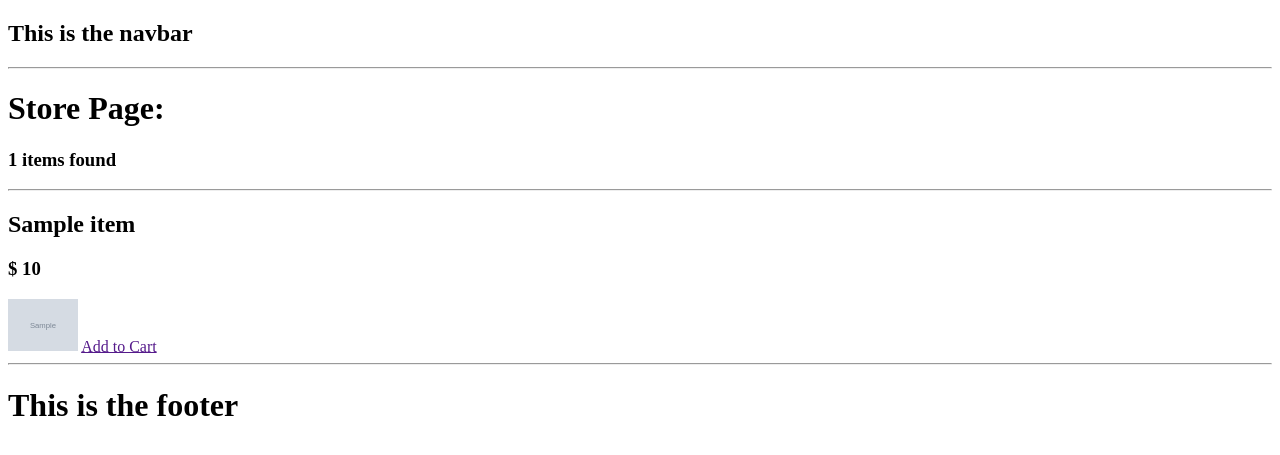
After one commit to harryscodingvault/SocialMediaAutoPoster, a Django app: template ecomDjango/ecomSite/templates/store/store.html in a window 1280 px wide. The commit adds this page. Shown: the top 455 px of the page. Run offline with Django 3.2, Linux system fonts and the light colour scheme; the template is opened without the code that fills it: most values are stand-ins (such as "Sample title", 1, 10 or a date in 2020); grey boxes marked "Sample" are stand-in pictures.

Commit message:
Store views and pages created

```diff
--- a/ecomDjango/ecomSite/ecomSite/urls.py
+++ b/ecomDjango/ecomSite/ecomSite/urls.py
@@ -14,7 +14,7 @@ Including another URLconf
     2. Add a URL to urlpatterns:  path('blog/', include('blog.urls'))
 """
 from django.contrib import admin
-from django.urls import path
+from django.urls import path, include
 from . import views
 from django.conf.urls.static import static
 from django.conf import settings
@@ -22,4 +22,5 @@ from django.conf import settings
 urlpatterns = [
     path('admin/', admin.site.urls),
     path('', views.home, name='home'),
+    path('store/', include('store.urls')),
 ] + static(settings.MEDIA_URL, document_root=settings.MEDIA_ROOT)
--- /dev/null
+++ b/ecomDjango/ecomSite/store/urls.py
@@ -0,0 +1,8 @@
+from django.urls import path
+from . import views
+
+
+urlpatterns = [
+    path('', views.store, name='store'),
+    path('<slug:category_slug>/', views.store, name='products_by_category'),
+]
--- a/ecomDjango/ecomSite/templates/base/footer.html
+++ b/ecomDjango/ecomSite/templates/base/footer.html
@@ -1,3 +1,4 @@
 <footer>
+    <hr>
     <h1>This is the footer</h1>
 </footer>
--- a/ecomDjango/ecomSite/templates/base/navbar.html
+++ b/ecomDjango/ecomSite/templates/base/navbar.html
@@ -1,3 +1,5 @@
+
 <nav>
     <h1>This is the navbar</h1>
+    <hr>
 </nav>
--- /dev/null
+++ b/ecomDjango/ecomSite/templates/store/store.html
@@ -0,0 +1,21 @@
+{% extends 'base/base.html' %}
+{% load static %}
+
+{% block title %}
+    Store Page
+{% endblock %}
+
+
+{% block content %}
+        <h1>Store Page: </h1>
+        <h3>{{ product_count }} items found </h3>
+    <hr>
+    {% for item in products %}
+        <div>
+            <h2>{{ item.product_name }}</h2>
+            <h3>$ {{ item.price }}</h3>
+            <img style="width:70px;" src="{{ item.images.url }}">
+            <a href="">Add to Cart</a>
+        </div>
+    {% endfor %}
+{% endblock %}
```
Also changed, not shown: ecomDjango/ecomSite/ecomSite/views.py (+7 -1 lines), ecomDjango/ecomSite/templates/index/index.html (+7 -1 lines).
